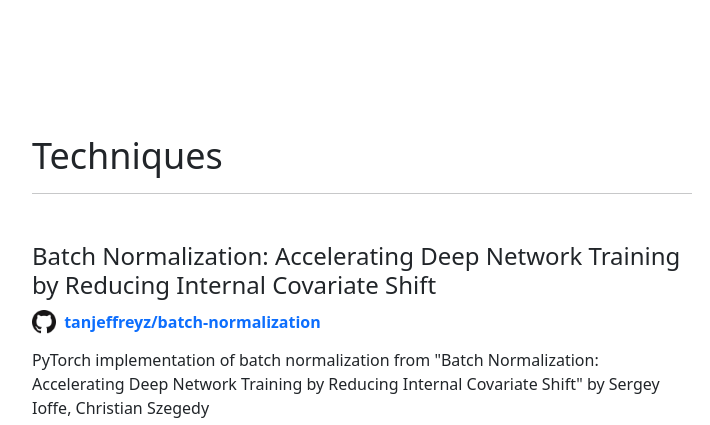
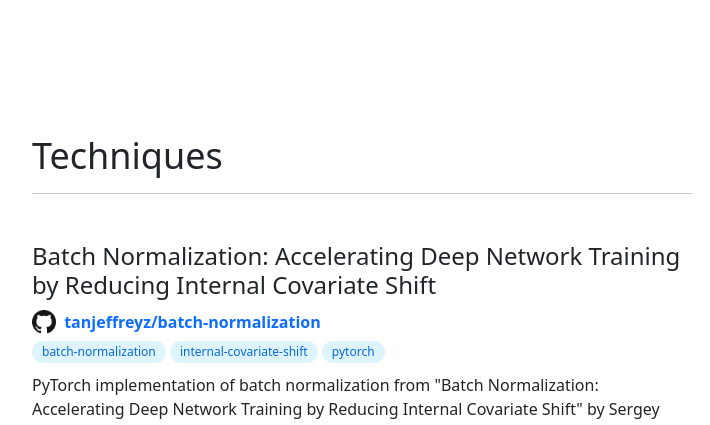
Before and after one commit to tanjeffreyz/ml-paper-implementations, a plain HTML site: page index.html in a window 1280 px wide. Shown: the part 2201-2626 px from the top of the page, without its empty margins (438-1148 px from the left). Drawn offline with nearby package versions, Linux system fonts and the light colour scheme.

Commit message:
Updated webpage

```diff
--- a/index.html
+++ b/index.html
@@ -269,6 +269,9 @@
                                         <span class="in-line"><b>tanjeffreyz/batch-normalization</b></span>
                                     </a>
                                     <div class="mt-1">
+                                        <span class="repo-topic">batch-normalization</span>
+                                        <span class="repo-topic">internal-covariate-shift</span>
+                                        <span class="repo-topic">pytorch</span>
                                     </div>
                                     <p>
                                         PyTorch implementation of batch normalization from "Batch Normalization: Accelerating Deep Network Training by Reducing Internal Covariate Shift" by Sergey Ioffe, Christian Szegedy
```
